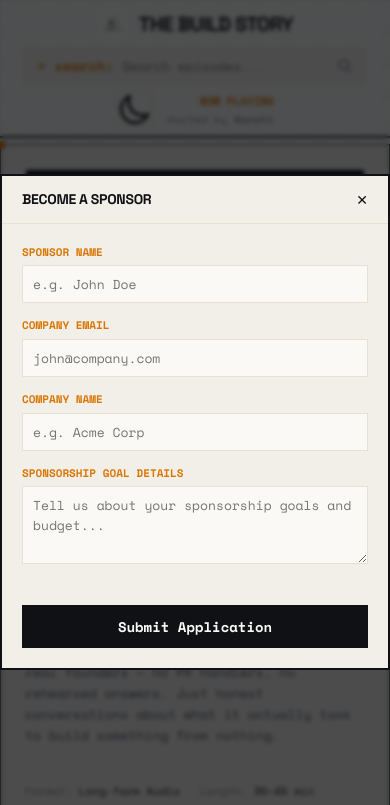
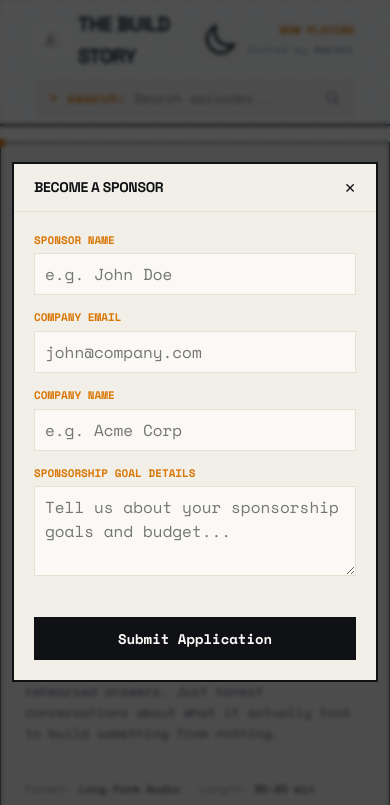
Before and after one commit to aarohikhanna/TheBuildOnline, a website: page public/index.html in a window 390 px wide. Both pictures are taken after a click on the button "Sponsor the Show". Shown: the top 805 px of the page. Drawn offline with nearby package versions, Linux system fonts and the light colour scheme.

Commit message:
Optimize forms for mobile, fix scroll cutoff, add invite email form and prevent iOS input zoom

```diff
--- a/public/app.js
+++ b/public/app.js
@@ -519,6 +519,30 @@ async function submitToGoogleSheets(data) {
 }
 
 function setupForms() {
+  // ── Request an Invite Form ──
+  const inviteForm = document.getElementById("terminal-invite-form");
+  if (inviteForm) {
+    inviteForm.addEventListener("submit", async (e) => {
+      e.preventDefault();
+      const emailInput = document.getElementById("invite-email");
+      const submitBtn = inviteForm.querySelector("button[type='submit']");
+      submitBtn.disabled = true;
+      submitBtn.textContent = "Requesting...";
+
+      await submitToGoogleSheets({
+        type: "invite_request",
+        email: emailInput.value,
+        timestamp: new Date().toISOString()
+      });
+
+      inviteForm.innerHTML = `
+        <div style="color: #10B981; font-weight: 700; font-size: 11px; text-align: center; border: 1px dashed #10B981; padding: 10px; margin-top: 5px; line-height: 1.4;">
+          ✓ Request received! Check your email for an invite link.
+        </div>
+      `;
+    });
+  }
+
   // ── Newsletter ──
   const newsletterForm = document.getElementById("terminal-newsletter-form");
   if (newsletterForm) {
--- a/public/index.html
+++ b/public/index.html
@@ -156,7 +156,10 @@
         <div class="sidebar-panel">
           <div class="panel-header">Builders Circle</div>
           <p class="panel-text">Get an exclusive invite to connect with fellow founders — share real numbers, frameworks, and lessons from the trenches.</p>
-          <button class="btn btn-secondary" style="width: 100%; font-size: 12px; padding: 8px;" onclick="alert('Request received! Check your email for an invite link.'); return false;">Request an Invite</button>
+          <form class="terminal-form" id="terminal-invite-form">
+            <input type="email" class="terminal-input" id="invite-email" placeholder="your@email.com" required aria-label="Email address">
+            <button type="submit" class="btn btn-secondary" style="padding: 8px; font-size: 12px;">Request an Invite</button>
+          </form>
         </div>
 
       </div>
--- a/public/style.css
+++ b/public/style.css
@@ -932,6 +932,8 @@ header {
   align-items: center;
   justify-content: center;
   transition: opacity 0.2s ease;
+  overflow-y: auto;
+  padding: 40px 16px;
 }
 
 .modal-overlay.active {
@@ -945,6 +947,7 @@ header {
   width: 100%;
   max-width: 420px;
   position: relative;
+  margin: auto;
 }
 
 .modal-header {
@@ -1306,17 +1309,40 @@ footer {
 @media (max-width: 768px) {
   header {
     height: auto;
-    padding: 8px 0;
+    padding: 8px 12px;
   }
   .header-container {
-    flex-direction: column;
+    display: grid;
+    grid-template-areas:
+      "logo actions"
+      "search search";
+    grid-template-columns: 1fr auto;
     gap: 8px;
+    height: auto;
+  }
+  .logo-link {
+    grid-area: logo;
+  }
+  .header-actions {
+    grid-area: actions;
+    justify-content: flex-end;
+    gap: 10px;
   }
   .console-search-bar {
+    grid-area: search;
     max-width: 100%;
   }
   body {
-    padding-top: 112px;
+    padding-top: 110px;
+  }
+  .modal-overlay {
+    align-items: flex-start;
+    padding: 20px 12px;
+  }
+  .form-group input,
+  .form-group textarea,
+  select {
+    font-size: 16px !important;
   }
   .footer-bottom {
     flex-direction: column;
```
